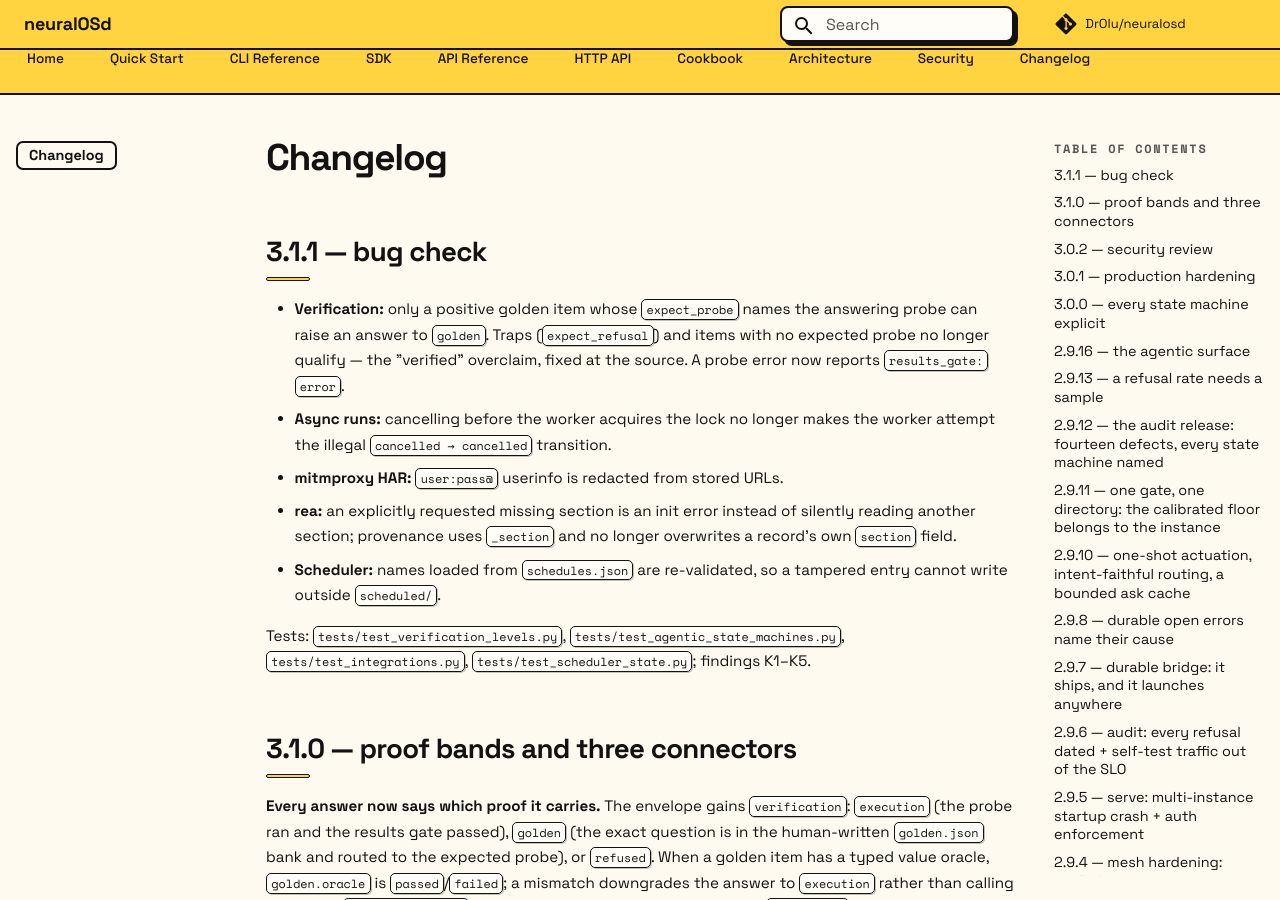
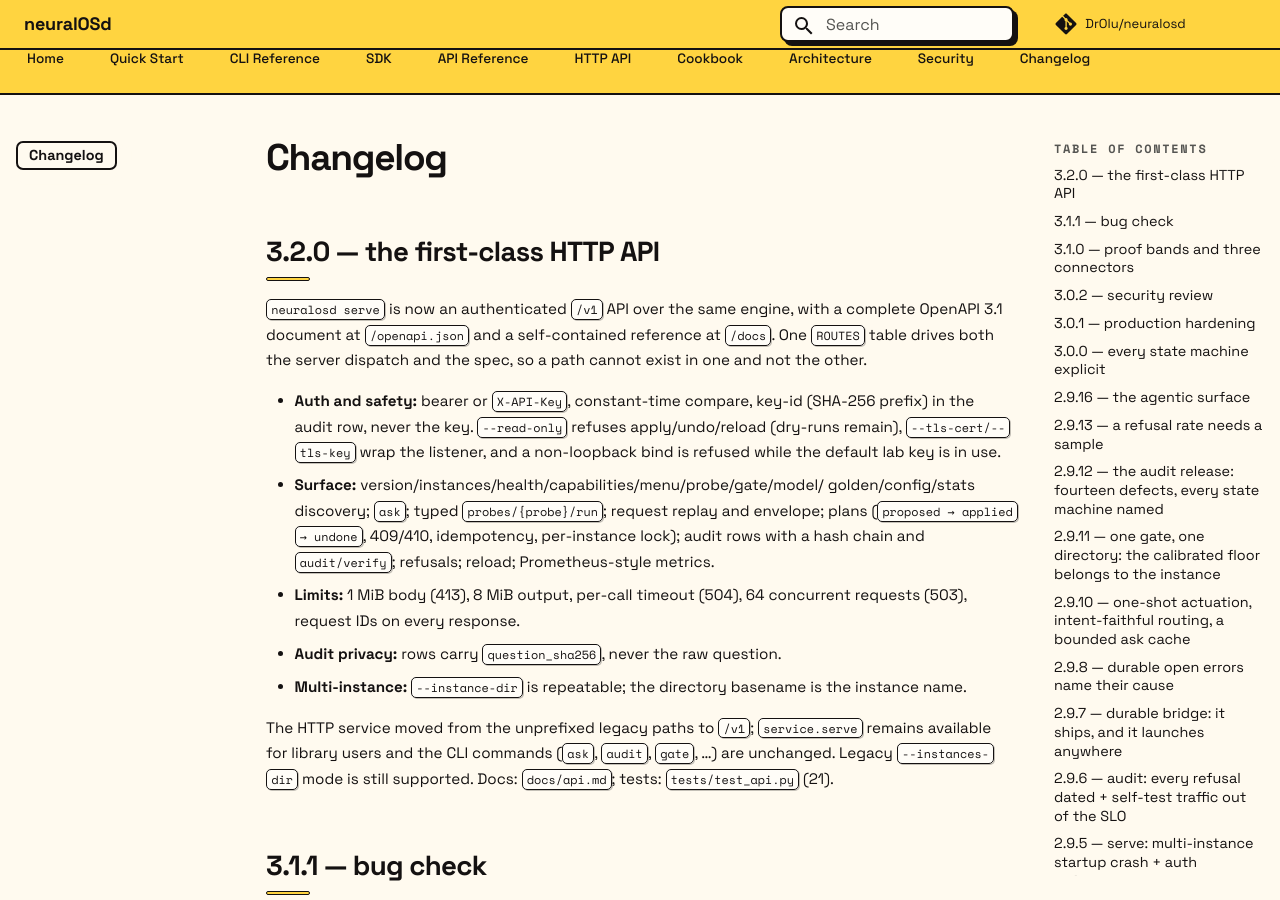
Before and after one commit to DrOlu/neuralosd, an MkDocs documentation site: the page built from docs/changelog.md, in a window 1280 px wide and 900 px high. Built offline with MkDocs 1.6.1 and Material for MkDocs 9.7.7, drawn with Linux system fonts in a browser that asks for light colours; comment, search, counter and statistics services are not loaded.

Commit message:
chore(release): 3.2.0

```diff
--- a/docs/changelog.md
+++ b/docs/changelog.md
@@ -1,4 +1,33 @@
 # Changelog
+
+## 3.2.0 — the first-class HTTP API
+
+`neuralosd serve` is now an authenticated `/v1` API over the same engine,
+with a complete OpenAPI 3.1 document at `/openapi.json` and a
+self-contained reference at `/docs`. One `ROUTES` table drives both the
+server dispatch and the spec, so a path cannot exist in one and not the
+other.
+
+- **Auth and safety:** bearer or `X-API-Key`, constant-time compare, key-id
+  (SHA-256 prefix) in the audit row, never the key. `--read-only` refuses
+  apply/undo/reload (dry-runs remain), `--tls-cert/--tls-key` wrap the
+  listener, and a non-loopback bind is refused while the default lab key is
+  in use.
+- **Surface:** version/instances/health/capabilities/menu/probe/gate/model/
+  golden/config/stats discovery; `ask`; typed `probes/{probe}/run`; request
+  replay and envelope; plans (`proposed → applied → undone`, 409/410,
+  idempotency, per-instance lock); audit rows with a hash chain and
+  `audit/verify`; refusals; reload; Prometheus-style metrics.
+- **Limits:** 1 MiB body (413), 8 MiB output, per-call timeout (504),
+  64 concurrent requests (503), request IDs on every response.
+- **Audit privacy:** rows carry `question_sha256`, never the raw question.
+- **Multi-instance:** `--instance-dir` is repeatable; the directory basename
+  is the instance name.
+
+The HTTP service moved from the unprefixed legacy paths to `/v1`;
+`service.serve` remains available for library users and the CLI commands
+(`ask`, `audit`, `gate`, …) are unchanged. Legacy `--instances-dir` mode is
+still supported. Docs: `docs/api.md`; tests: `tests/test_api.py` (21).
 
 ## 3.1.1 — bug check
 
--- a/pyproject.toml
+++ b/pyproject.toml
@@ -4,7 +4,7 @@ build-backend = "setuptools.build_meta"
 
 [project]
 name = "neuralosd"
-version = "3.1.1"
+version = "3.2.0"
 description = "Deterministic-first agentic runtime — @probe framework, chain runner, meta-selector, HITL guardrails, MCP/OpenAPI exposure, and microVM sandbox backends (BoxLite / Microsandbox)"
 readme = "README.md"
 requires-python = ">=3.10"
@@ -36,7 +36,7 @@ boxlite = ["boxlite>=0.10.0"]
 msb = ["microsandbox>=0.7.0"]
 data = ["pydantic>=2", "pymysql", "openpyxl>=3.1"]
 all = ["neuralos>=3.0.3", "boxlite>=0.10.0", "microsandbox>=0.7.0", "pydantic>=2", "pymysql", "openpyxl>=3.1"]
-dev = ["pytest", "pytest-asyncio"]
+dev = ["pytest", "pytest-asyncio", "openapi-spec-validator"]
 
 [tool.setuptools.packages.find]
 where = ["src"]
--- a/src/neuralosd/__init__.py
+++ b/src/neuralosd/__init__.py
@@ -6,7 +6,7 @@ One pip install. Two sandbox backends (BoxLite, Microsandbox). Any data
 source. Offline. On CPU. With verification gates, audit trail, and
 deterministic routing.
 """
-__version__ = "3.1.1"
+__version__ = "3.2.0"
 
 _DOCS = {
     "usage": "neuralOS usage and operations guide",
```
Also changed, not shown: 1 other file.
